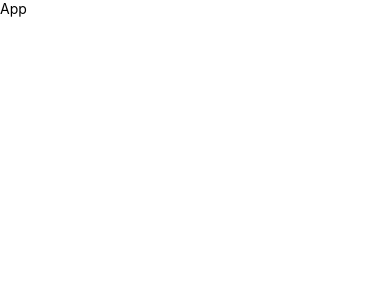
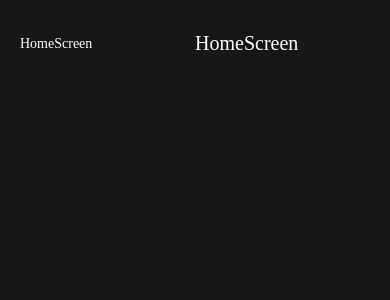
Before and after one commit to snmtriet/rn-todolist, a React Native app: screen / in a window 390 px wide. Shown: the top 300 px of the page. Built offline with nearby package versions, Linux system fonts and the light colour scheme.

Commit message:
feat: add custom components

```diff
--- a/App.tsx
+++ b/App.tsx
@@ -1,11 +1,17 @@
-import {View, Text} from 'react-native';
 import React from 'react';
+import {HomeScreen} from './src/screens';
+import {StatusBar} from 'react-native';
 
 const App = () => {
   return (
-    <View>
-      <Text>App</Text>
-    </View>
+    <>
+      <StatusBar
+        translucent
+        barStyle="light-content"
+        backgroundColor="transparent"
+      />
+      <HomeScreen />
+    </>
   );
 };
 
--- /dev/null
+++ b/src/components/CardComponent.tsx
@@ -0,0 +1,28 @@
+/* eslint-disable react-native/no-inline-styles */
+import {View, StyleProp, ViewStyle} from 'react-native';
+import React, {ReactNode} from 'react';
+import {globalStyles} from '../styles/globalStyles';
+
+interface Props {
+  children: ReactNode;
+  bgColor?: string;
+  styles?: StyleProp<ViewStyle>;
+}
+
+const CardComponent = (props: Props) => {
+  const {children, styles} = props;
+  return (
+    <View
+      style={[
+        globalStyles.inputContainer,
+        {
+          padding: 12,
+        },
+        styles,
+      ]}>
+      {children}
+    </View>
+  );
+};
+
+export default CardComponent;
--- /dev/null
+++ b/src/components/Container.tsx
@@ -0,0 +1,18 @@
+import {ScrollView} from 'react-native';
+import React, {ReactNode} from 'react';
+import {globalStyles} from '../styles/globalStyles';
+
+interface Props {
+  title?: string;
+  isBack?: boolean;
+  right?: ReactNode;
+  children: ReactNode;
+}
+
+const Container = (props: Props) => {
+  const {children} = props;
+
+  return <ScrollView style={globalStyles.container}>{children}</ScrollView>;
+};
+
+export default Container;
--- /dev/null
+++ b/src/components/RowComponent.tsx
@@ -0,0 +1,39 @@
+import {StyleProp, TouchableOpacity, View, ViewStyle} from 'react-native';
+import React, {ReactNode} from 'react';
+import {globalStyles} from '../styles/globalStyles';
+
+interface Props {
+  children: ReactNode;
+  justify?:
+    | 'center'
+    | 'flex-end'
+    | 'flex-start'
+    | 'space-between'
+    | 'space-around'
+    | 'space-evenly'
+    | undefined;
+  onPress?: () => void;
+  styles?: StyleProp<ViewStyle>;
+}
+
+const RowComponent = (props: Props) => {
+  const {children, justify, onPress, styles} = props;
+
+  const localStyle = [
+    globalStyles.row,
+    {
+      justifyContent: justify ?? 'center',
+    },
+    styles,
+  ];
+
+  return onPress ? (
+    <TouchableOpacity style={localStyle} onPress={onPress}>
+      {children}
+    </TouchableOpacity>
+  ) : (
+    <View style={localStyle}>{children}</View>
+  );
+};
+
+export default RowComponent;
--- /dev/null
+++ b/src/components/SectionComponent.tsx
@@ -0,0 +1,14 @@
+import {View} from 'react-native';
+import React, {ReactNode} from 'react';
+import {globalStyles} from '../styles/globalStyles';
+
+interface Props {
+  children: ReactNode;
+}
+
+const SectionComponent = (props: Props) => {
+  const {children} = props;
+  return <View style={[globalStyles.section]}>{children}</View>;
+};
+
+export default SectionComponent;
--- /dev/null
+++ b/src/components/TextComponent.tsx
@@ -0,0 +1,33 @@
+import {Text} from 'react-native';
+import React from 'react';
+import {globalStyles} from '../styles/globalStyles';
+import {fontFamilies} from '../constants/fontFamilies';
+import {colors} from '../constants/colors';
+
+interface Props {
+  text: string;
+  size?: number;
+  font?: string;
+  color?: string;
+  flex?: number;
+}
+
+const TextComponent = (props: Props) => {
+  const {text, font, size, color, flex} = props;
+  return (
+    <Text
+      style={[
+        globalStyles.text,
+        {
+          flex: flex ?? 1,
+          fontFamily: font ?? fontFamilies.regular,
+          fontSize: size ?? 14,
+          color: color ?? colors.text,
+        },
+      ]}>
+      {text}
+    </Text>
+  );
+};
+
+export default TextComponent;
--- /dev/null
+++ b/src/components/TitleComponent.tsx
@@ -0,0 +1,25 @@
+import React from 'react';
+import {TextComponent} from '.';
+import {fontFamilies} from '../constants/fontFamilies';
+
+interface Props {
+  text: string;
+  size?: number;
+  font?: string;
+  color?: string;
+}
+
+const TitleComponent = (props: Props) => {
+  const {text, font, size, color} = props;
+
+  return (
+    <TextComponent
+      size={size ?? 20}
+      font={font ?? fontFamilies.semiBold}
+      color={color}
+      text={text}
+    />
+  );
+};
+
+export default TitleComponent;
--- /dev/null
+++ b/src/components/index.ts
@@ -0,0 +1,15 @@
+import Container from './Container';
+import RowComponent from './RowComponent';
+import SectionComponent from './SectionComponent';
+import TextComponent from './TextComponent';
+import TitleComponent from './TitleComponent';
+import CardComponent from './CardComponent';
+
+export {
+  Container,
+  RowComponent,
+  SectionComponent,
+  TextComponent,
+  TitleComponent,
+  CardComponent,
+};
--- /dev/null
+++ b/src/constants/colors.ts
@@ -0,0 +1,9 @@
+export const colors = {
+  bgColor: '#171719',
+  gray: '#222329',
+  gray2: '#696B6F',
+  text: '#ffffff',
+  desc: '#e6e6e6',
+  blue: '#3618e0b3',
+  white: '#fafafa',
+};
--- /dev/null
+++ b/src/screens/HomeScreen.tsx
@@ -0,0 +1,15 @@
+import React from 'react';
+import {Container, RowComponent, TextComponent} from '../components';
+
+const HomeScreen = () => {
+  return (
+    <Container>
+      <RowComponent justify="space-between">
+        <TextComponent text="HomeScreen" />
+        <TextComponent text="HomeScreen" size={20} />
+      </RowComponent>
+    </Container>
+  );
+};
+
+export default HomeScreen;
--- /dev/null
+++ b/src/screens/index.ts
@@ -0,0 +1,3 @@
+import HomeScreen from './HomeScreen';
+
+export {HomeScreen};
--- /dev/null
+++ b/src/styles/globalStyles.ts
@@ -0,0 +1,35 @@
+import {Platform, StyleSheet} from 'react-native';
+import {colors} from '../constants/colors';
+import {fontFamilies} from '../constants/fontFamilies';
+
+export const globalStyles = StyleSheet.create({
+  container: {
+    flex: 1,
+    backgroundColor: colors.bgColor,
+    padding: 20,
+    paddingTop: Platform.OS === 'ios' ? 42 : 32,
+  },
+
+  row: {
+    flexDirection: 'row',
+    justifyContent: 'center',
+    alignItems: 'center',
+  },
+
+  section: {
+    marginBottom: 16,
+  },
+
+  text: {
+    fontSize: 14,
+    fontFamily: fontFamilies.regular,
+    color: colors.text,
+  },
+
+  inputContainer: {
+    backgroundColor: colors.gray,
+    borderRadius: 12,
+    paddingHorizontal: Platform.OS === 'ios' ? 12 : 10,
+    paddingVertical: Platform.OS === 'ios' ? 12 : 10,
+  },
+});
```
